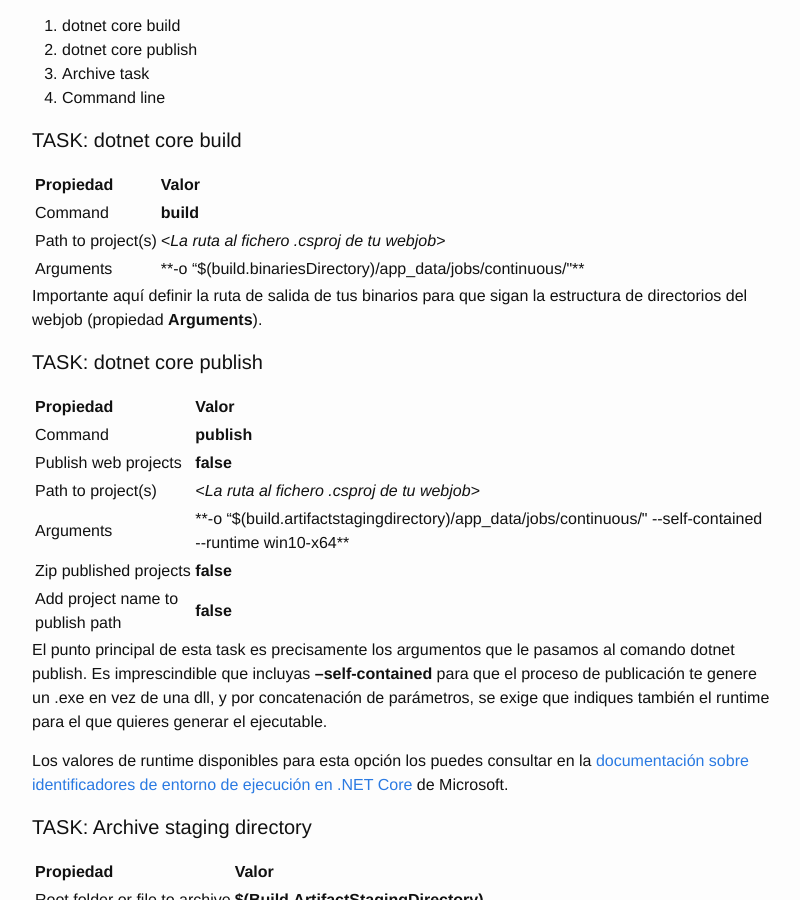
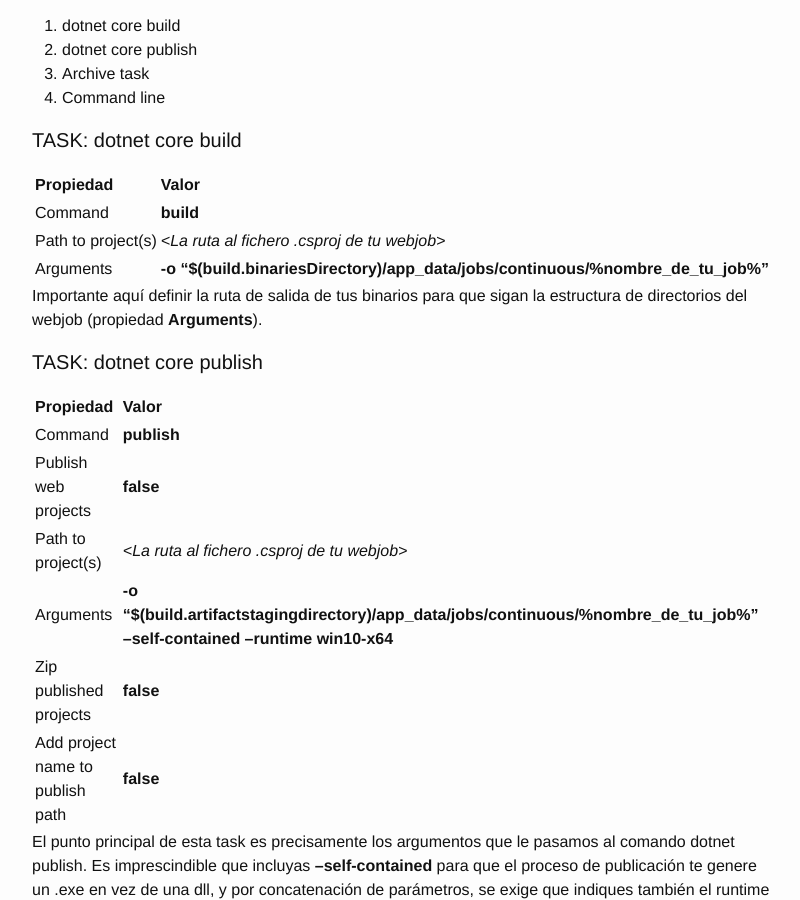
Before and after one commit to huorswords/huorswords.github.io, a Jekyll site: the page built from _posts/2018-08-24-Desplegar-net-core-2-webjob-a-Azure.markdown, in a window 1280 px wide and 900 px high, scrolled down 1847 px. Shown: the whole window, without its empty margins (238-1038 px from the left). Built offline with Jekyll 4.4.1, drawn with Linux system fonts in a browser that asks for light colours.

Commit message:
Fix property values

```diff
--- a/_posts/2018-08-24-Desplegar-net-core-2-webjob-a-Azure.markdown
+++ b/_posts/2018-08-24-Desplegar-net-core-2-webjob-a-Azure.markdown
@@ -81,7 +81,7 @@ El pipeline en .NET core es un poco más complejo que el de .NET Framework
 |:-|:-|
 | Command | **build** |
 | Path to project(s) | *<La ruta al fichero .csproj de tu webjob>* |
-| Arguments | **-o "$(build.binariesDirectory)/app_data/jobs/continuous/<nombre_de_tu_job>"** |
+| Arguments | **-o "$(build.binariesDirectory)/app_data/jobs/continuous/%nombre_de_tu_job%"** |
 
 Importante aquí definir la ruta de salida de tus binarios para que sigan la estructura de directorios del webjob (propiedad **Arguments**).
 
@@ -92,7 +92,7 @@ Importante aquí definir la ruta de salida de tus binarios para que sigan la est
 | Command | **publish** |
 | Publish web projects | **false** |
 | Path to project(s) | *<La ruta al fichero .csproj de tu webjob>* |
-| Arguments | **-o "$(build.artifactstagingdirectory)/app_data/jobs/continuous/<nombre_de_tu_job>" --self-contained --runtime win10-x64** |
+| Arguments | **-o "$(build.artifactstagingdirectory)/app_data/jobs/continuous/%nombre_de_tu_job%" --self-contained --runtime win10-x64** |
 | Zip published projects | **false** |
 | Add project name to publish path | **false** |
 
```
